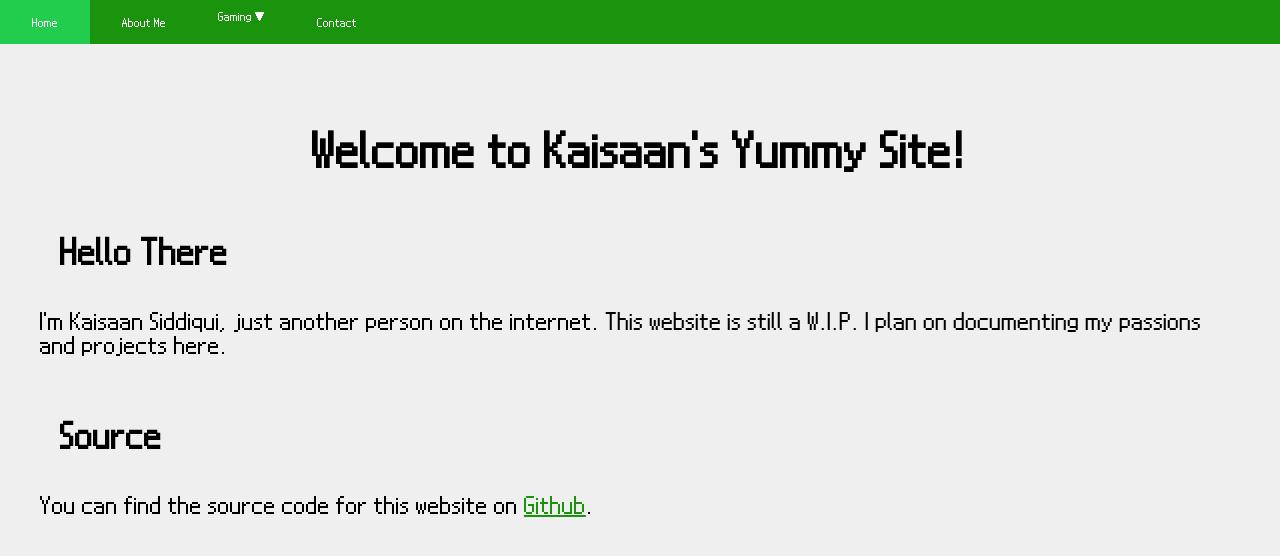
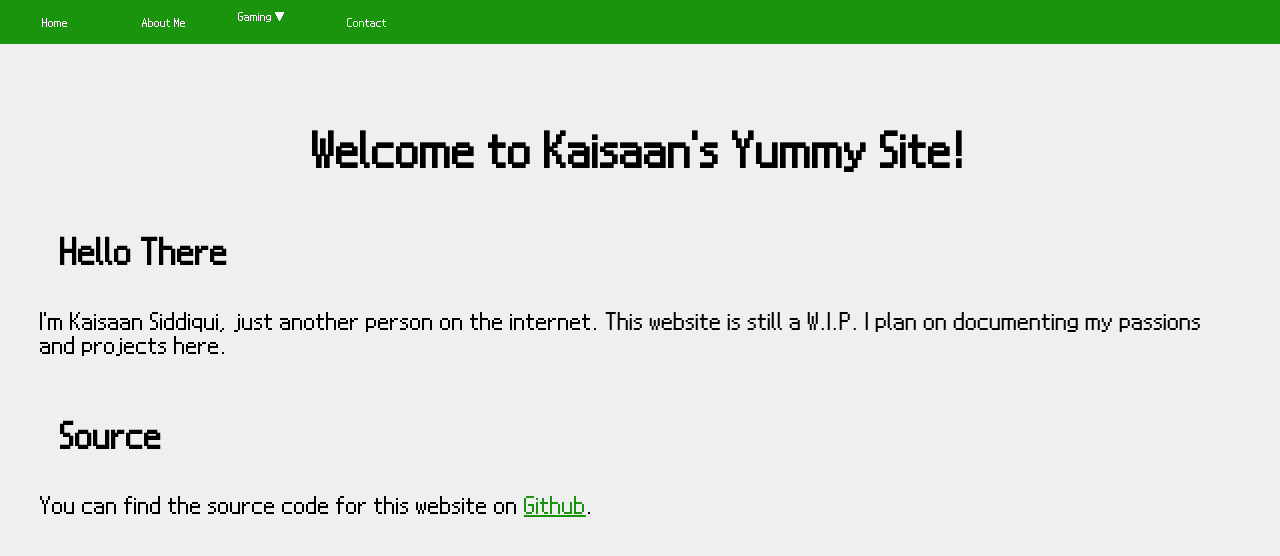
Before and after one commit to Kaisaan/kaisaan.github.io, a Jekyll site: the page built from index.html, in a window 1280 px wide. Shown: the top 556 px of the page. Built offline with Jekyll 4.4.1, drawn with Linux system fonts in a browser that asks for light colours; some web fonts are replaced.

Commit message:
Update style.css

```diff
--- a/css/style.css
+++ b/css/style.css
@@ -69,7 +69,7 @@
     color: #1a940d;
 }
 
-.navbar ul, li {
+.navbar ul {
     font-size: 1em;
     list-style-type: none;
     margin: 0;
@@ -78,7 +78,7 @@
     background-color: #1a940d;
 }
 
-.navbar ul {
+.navbar li {
     font-size: 1em;
 }
 
```
